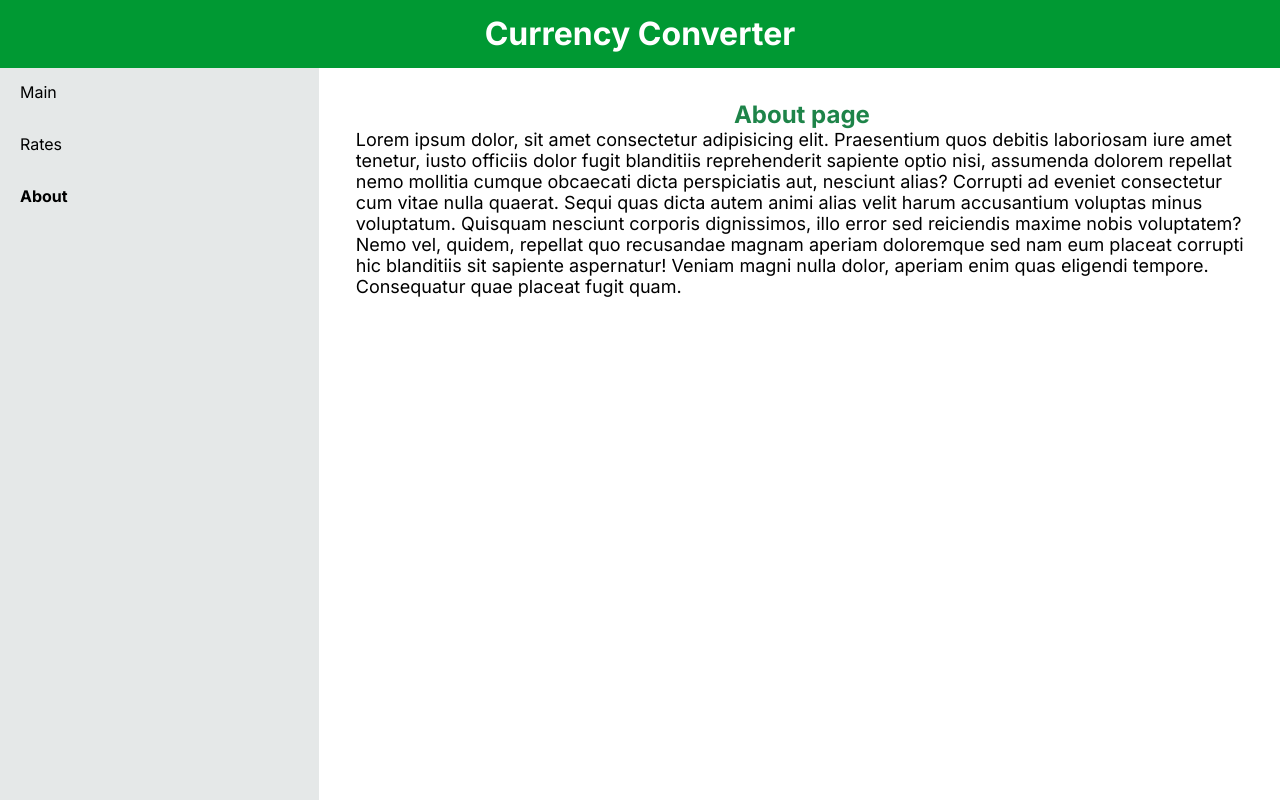
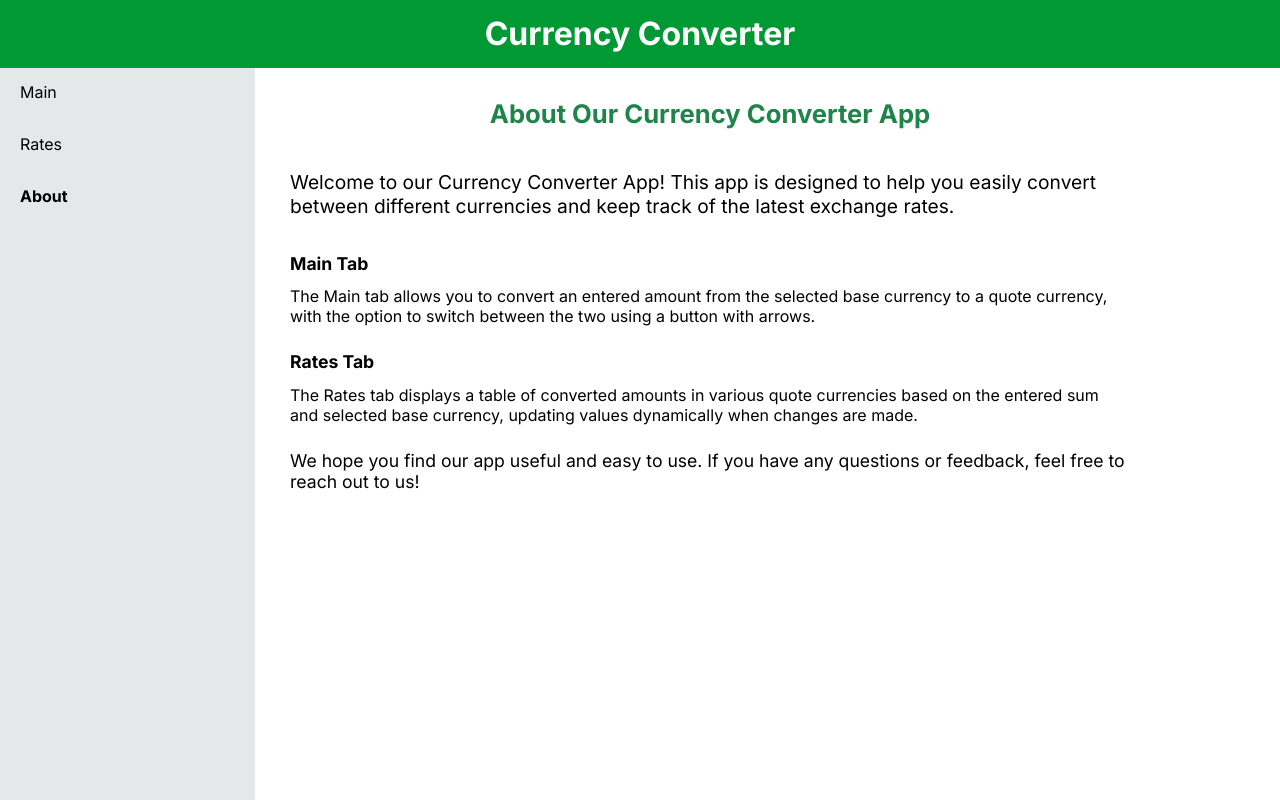
Before and after one commit to viktoriia-kravchenko/currency-converter, a Next.js app: page /about in a window 1280 px wide. Built offline with nearby package versions, Linux system fonts and the light colour scheme.

Commit message:
Implemented the About page

```diff
--- a/app/(home)/about/page.module.scss
+++ b/app/(home)/about/page.module.scss
@@ -1,15 +1,30 @@
 .container {
-  display: flex;
-  flex-direction: column;
-  justify-content: space-between;
-  align-items: center;
-  padding: 2rem;
+  max-width: 900px;
+  padding: 30px;
 
   .title {
+    margin-bottom: 1.6em;
+    text-align: center;
+    font-size: 1.6em;
     color: #1e8449;
   }
 
-  .text {
-    font-size: 18px;
+  .greeting {
+    margin-bottom: 1.8em;
+    font-size: 1.2em;
+  }
+
+  .subtitle {
+    margin-bottom: 0.7em;
+    font-size: 1.1em;
+  }
+
+  .description {
+    margin-bottom: 1.6em;
+    font-size: 1em;
+  }
+
+  .farewell {
+    font-size: 1.1em;
   }
 }
--- a/app/(home)/about/page.tsx
+++ b/app/(home)/about/page.tsx
@@ -1,11 +1,34 @@
 import styles from './page.module.scss';
 
-const About = () => {
+const About: React.FC = () => {
   return (
     <section className={styles.container}>
-      <h2 className={styles.title}>About page</h2>
+      <h2 className={styles.title}>About Our Currency Converter App</h2>
 
-      <p className={styles.text}>Lorem ipsum dolor, sit amet consectetur adipisicing elit. Praesentium quos debitis laboriosam iure amet tenetur, iusto officiis dolor fugit blanditiis reprehenderit sapiente optio nisi, assumenda dolorem repellat nemo mollitia cumque obcaecati dicta perspiciatis aut, nesciunt alias? Corrupti ad eveniet consectetur cum vitae nulla quaerat. Sequi quas dicta autem animi alias velit harum accusantium voluptas minus voluptatum. Quisquam nesciunt corporis dignissimos, illo error sed reiciendis maxime nobis voluptatem? Nemo vel, quidem, repellat quo recusandae magnam aperiam doloremque sed nam eum placeat corrupti hic blanditiis sit sapiente aspernatur! Veniam magni nulla dolor, aperiam enim quas eligendi tempore. Consequatur quae placeat fugit quam.</p>
+      <p className={styles.greeting}>
+        Welcome to our Currency Converter App! This app is designed to help you
+        easily convert between different currencies and keep track of the latest
+        exchange rates.
+      </p>
+
+      <h3 className={styles.subtitle}>Main Tab</h3>
+      <p className={styles.description}>
+        The Main tab allows you to convert an entered amount
+        from the selected base currency to a quote currency, with the option to
+        switch between the two using a button with arrows.
+      </p>
+
+      <h3 className={styles.subtitle}>Rates Tab</h3>
+      <p className={styles.description}>
+        The Rates tab displays a table of converted amounts in
+        various quote currencies based on the entered sum and selected base
+        currency, updating values dynamically when changes are made.
+      </p>
+
+      <p className={styles.farewell}>
+        We hope you find our app useful and easy to use. If you have any
+        questions or feedback, feel free to reach out to us!
+      </p>
     </section>
   );
 };
--- a/app/(home)/page.module.scss
+++ b/app/(home)/page.module.scss
@@ -1,12 +1,11 @@
 .container {
-  display: flex;
-  flex-direction: column;
-  justify-content: space-between;
-  align-items: center;
-  padding: 2rem 1rem;
+  max-width: 900px;
+  padding: 30px;
 
   .title {
-    margin-bottom: 10%;
+    margin-bottom: 1.6em;
+    text-align: center;
+    font-size: 1.6em;
     color: #1e8449;
   }
 }
--- /dev/null
+++ b/src/components/Form/Form.module.scss
@@ -0,0 +1,6 @@
+.form {
+  display: flex;
+  flex-direction: column;
+  align-items: center;
+  justify-content: space-between;
+}
--- a/src/components/Form/Form.tsx
+++ b/src/components/Form/Form.tsx
@@ -6,6 +6,8 @@ import { Box, IconButton } from '@mui/material';
 import { API_KEY, BASE_URL, ENDPOINT } from '@/src/constants/Api';
 import { usePathname, useRouter, useSearchParams } from 'next/navigation';
 import Selector from '../Selector/Selector';
+
+import styles from './Form.module.scss';
 
 const Form: React.FC = () => {
   const router = useRouter();
@@ -99,8 +101,7 @@ const Form: React.FC = () => {
   };
 
   return (
-    <>
-      <form>
+    <form className={styles.form}>
       <Selector
         labels={['Amount', 'Base']}
         amount={fromAmount}
@@ -129,7 +130,6 @@ const Form: React.FC = () => {
         updateParams={updateParams}
       />
     </form>
-    </>
   );
 };
 
--- a/src/components/Selector/Selector.tsx
+++ b/src/components/Selector/Selector.tsx
@@ -36,7 +36,7 @@ const Selector: React.FC<SelectorProps> = props => {
         onChange={handleAmountChange}
       />
 
-      <FormControl>
+      <FormControl sx={{ minWidth: '90px' }}>
         <InputLabel id="select-label">{labels[1]}</InputLabel>
         <Select
           labelId="select-label"
--- a/styles/main.scss
+++ b/styles/main.scss
@@ -31,7 +31,7 @@ a {
   position: relative;
   display: grid;
   gap: 5px;
-  grid-template-columns: 1fr 3fr;
+  grid-template-columns: 1fr 4fr;
 
   min-height: 100%;
   width: 100%;
```
Lines whose indentation alone changed are shown as unchanged.
